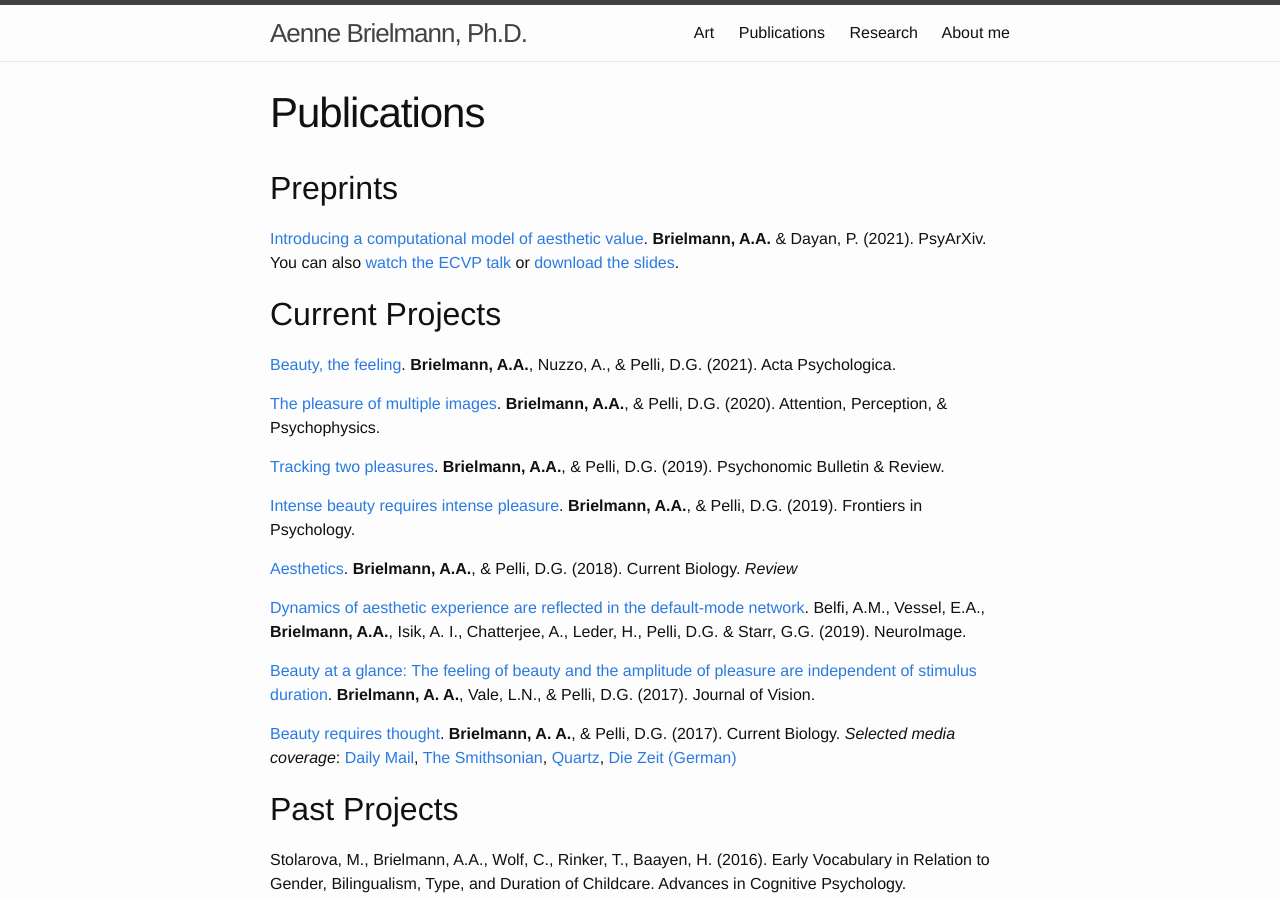
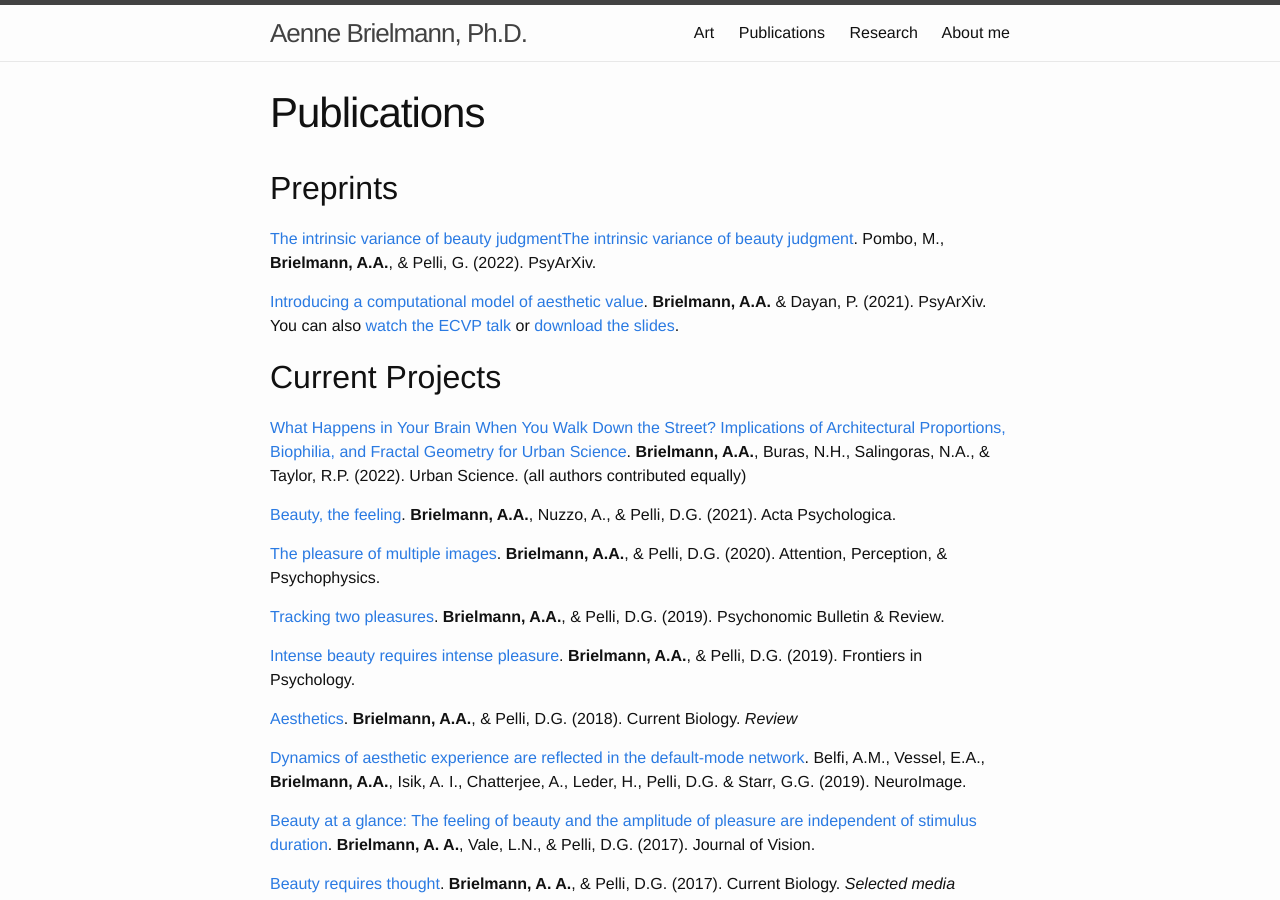
Before and after one commit to aenneb/aenneb.github.io, a Jekyll site: the page built from publications.md, in a window 1280 px wide and 900 px high. Built offline with Jekyll 4.4.1, drawn with Linux system fonts in a browser that asks for light colours.

Commit message:
Update publications.md

```diff
--- a/publications.md
+++ b/publications.md
@@ -6,11 +6,15 @@ permalink: /publications/
 
 ## Preprints
 
+[The intrinsic variance of beauty judgmentThe intrinsic variance of beauty judgment](https://psyarxiv.com/jm83e/). Pombo, M., **Brielmann, A.A.**, & Pelli, G. (2022). PsyArXiv.
+
 [Introducing a computational model of aesthetic value](https://psyarxiv.com/eaqkc/). **Brielmann, A.A.** & Dayan, P. (2021). PsyArXiv. <br/>
 You can also <a href="https://aenneb.github.io/files/BrielmannDayan_talk_ECVP2021_noQA.mp4" target="_blank">watch the ECVP talk</a> or <a href="https://aenneb.github.io/files/BrielmannDayan_ECVP_2021.pdf" target="_blank">download the slides</a>.
 
 
 ## Current Projects
+[What Happens in Your Brain When You Walk Down the Street? Implications of Architectural Proportions, Biophilia, and Fractal Geometry for Urban Science](https://www.mdpi.com/2413-8851/6/1/3). **Brielmann, A.A.**, Buras, N.H., Salingoras, N.A., & Taylor, R.P. (2022). Urban Science. (all authors contributed equally)
+
 [Beauty, the feeling](https://www.sciencedirect.com/science/article/pii/S0001691821001153). **Brielmann, A.A.**, Nuzzo, A., & Pelli, D.G. (2021). Acta Psychologica.
 
 [The pleasure of multiple images](https://link.springer.com/article/10.3758/s13414-020-02175-z). **Brielmann, A.A.**, & Pelli, D.G. (2020). Attention, Perception, & Psychophysics.
```
